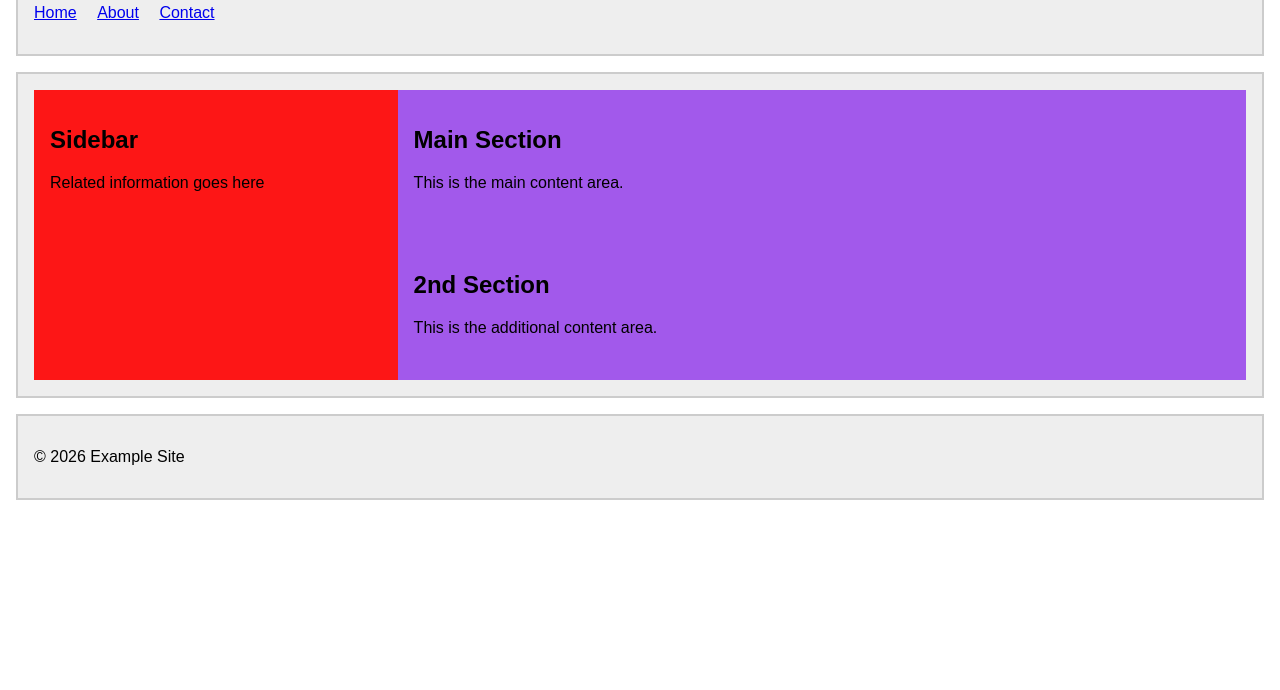
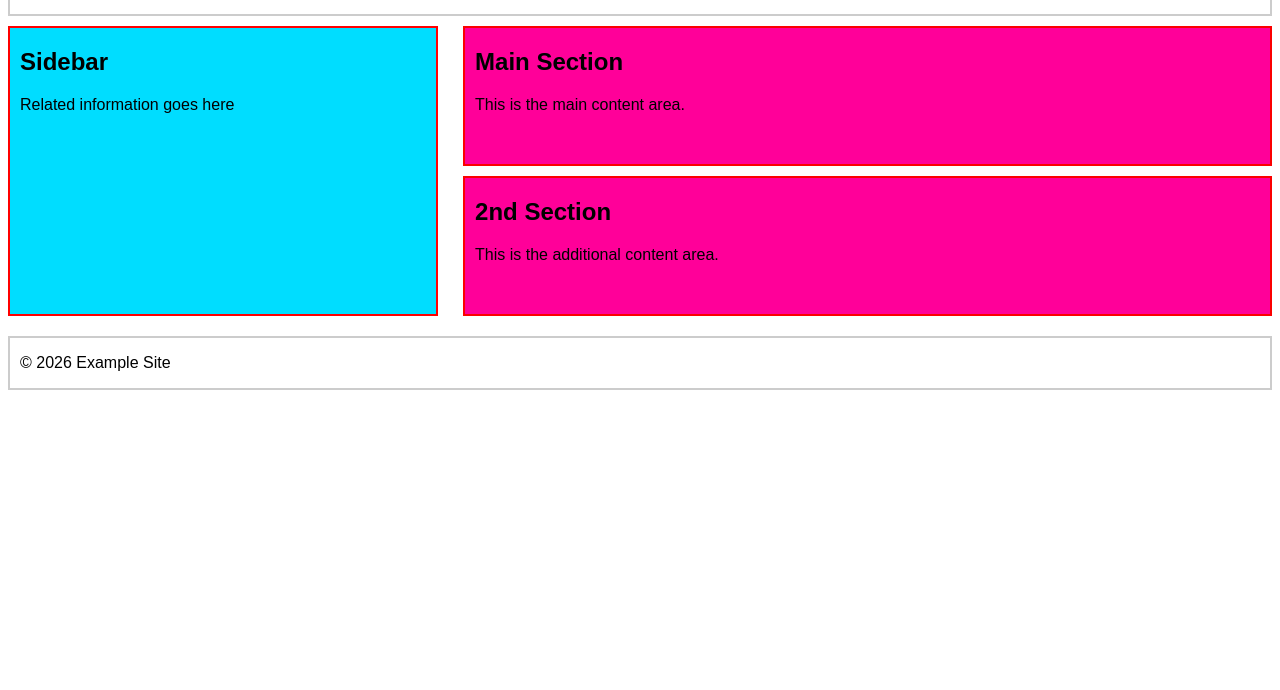
Before and after one commit to iisphilipsii/unit6-layouts, a plain HTML site: page index.html in a window 1280 px wide. Shown: the part 110-800 px from the top of the page. Drawn offline with Linux system fonts and the light colour scheme.

Commit message:
changed background colors again

```diff
--- a/style.css
+++ b/style.css
@@ -1,44 +1,52 @@
 * {
   box-sizing: border-box;
 }
+
 body {
   font-family: Arial, sans-serif;
-  margin: 0;
 }
-header,
-main,
-footer {
-  background-color: #eee;
+
+header {
   border: 2px solid #ccc;
-  padding: 1rem;
-  margin: 1rem;
+  padding: 0 10px;
 }
-main{
-    overflow:auto;
+
+main {
+  overflow:auto;
+  padding: 10px 0;
 }
+
 aside {
-  background-color: #fd1616;
-  padding: 1rem;
+  border: 2px solid #ff0000;
+  background-color: #00ddff;
   float: left;
-  width: 30%;
+  padding: 0 10px;
+  width: 34%;
   height: 290px;
-  top: 0px
 }
+
 section {
-  background-color: #a259eb;
-  padding: 1rem;
+  border: 2px solid #fb0000;
   float: right;
-  width: 70%;
-  height: 145px;
+  padding: 0 10px;
+  margin-bottom: 10px;
+  width: 64%;
+  height: 140px;
+  background-color: #ff0099;
 }
+
 footer {
   clear: both;
+  border: 2px solid #ccc;
+  padding: 0 10px;
 }
+
 nav ul {
   list-style: none;
   padding: 0;
 }
+
 nav li {
   display: inline;
-  margin-right: 1rem;
+  margin-right: 10px;
 }
```
